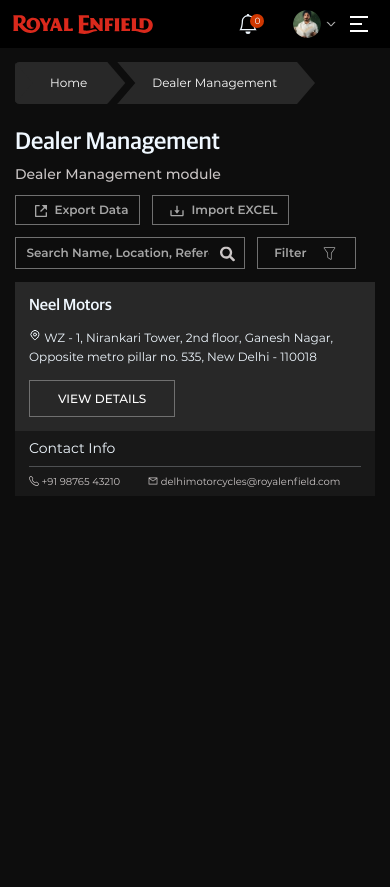
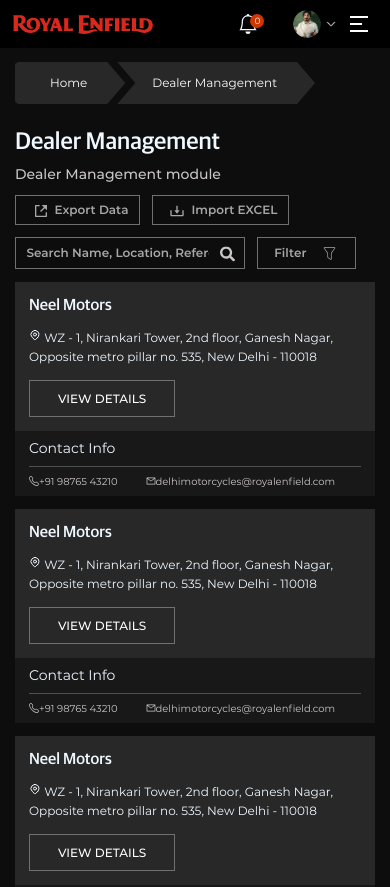
Before and after one commit to nakulsharma95/re-vintage-dashboard-dummy, a Next.js app: page /dealer-management in a window 390 px wide. Shown: the top 887 px of the page. Before the commit the page ends 844 px from the top, so only its background shows below. Built offline with nearby package versions, Linux system fonts and the light colour scheme.

Commit message:
fix: escalationcards data

```diff
--- a/components/dealClosure/dealFilter/index.jsx
+++ b/components/dealClosure/dealFilter/index.jsx
@@ -6,8 +6,13 @@ import styles from './style.module.scss';
 function DealFilter(props) {
   return (
     <div className={styles.dealFilterMain}>
+      {props.singleTitle && (
       <h3 className={styles.singleTitle}>{props.singleTitle}</h3>
+      )}
+      {props.title && (
       <h4 className={styles.dealFilterTitle}>{props.title}</h4>
+
+      )}
       {props.isSortButton && (
         <div className={styles.sortTabBtnBox}>
           <Button variant="primary" className={styles.viewTabBtn}>
--- a/components/dealer-management/mobileDealerCard/index.jsx
+++ b/components/dealer-management/mobileDealerCard/index.jsx
@@ -5,22 +5,25 @@ import { BsTelephone } from "react-icons/bs";
 
 import styles from './style.module.scss';
 
-function MobileDealerCard() {
+function MobileDealerCard(props) {
   return (
 	<div className={styles.dealerCard}>
+		<div className={styles.dealerCard_container}>
 		<div className={styles.dealerCardHead}>
-			<h5 className={styles.dealerCardTitle} >Neel Motors</h5>
-			<p className={styles.dealerCardLocation}><HiOutlineLocationMarker className='mb-2' /> WZ - 1, Nirankari Tower, 2nd floor, Ganesh Nagar, Opposite metro pillar no. 535, New Delhi - 110018</p>
+			<h5 className={styles.dealerCardTitle}>{props.title} </h5>
+			<p className={styles.dealerCardLocation}><HiOutlineLocationMarker className='mb-2' /> {props.location} </p>
 			<button className={styles.dealerCardBtn}>VIEW DETAILS</button>
 		</div>
 		<div className={styles.dealerCardFooter}>
 			<p className={styles.dealerContactInfo}>Contact Info</p>
 			<hr className={styles.dealerCardFooterLine}/>
 			<div className='d-flex'>
-				<p className={`${styles.dealerContactNo} me-3`} ><BsTelephone className='mb-1' /> +91 98765 43210</p>
-				<p className={`${styles.dealerContactNo} ms-3`}><AiOutlineMail className='mb-1' /> delhimotorcycles@royalenfield.com</p>
+				<p className={`${styles.dealerContactNo} me-3`} ><BsTelephone className='mb-1' />{props.mobile} </p>
+				<p className={`${styles.dealerContactNo} ms-3`}><AiOutlineMail className='mb-1' />{props.email} </p>
 			</div>
 		</div>
+		</div>
+
 	</div>
   )
 }
--- a/components/dealer-management/mobileDealerCard/style.module.scss
+++ b/components/dealer-management/mobileDealerCard/style.module.scss
@@ -7,12 +7,17 @@
 
    @include tablet{
 	display: block;
+
+   }
+   @include mobile{
+	display: block;
    }
 	p{
 		margin: 0;
 	}
+
 	.dealerCardHead{
-		background-color: #282828;
+		background-color: $gray-28;
 		padding: 1rem;
 
 		.dealerCardTitle{
@@ -24,26 +29,26 @@
 		}
 		.dealerCardBtn{
 			background-color: transparent;
-			border: 1px solid #707070;
+			border: 1px solid $gray-70;
 			font-weight: 500;
-			color: #FFFFFF;
+			color: $white;
 			font-size: 12px;
 			padding:0.6rem 2rem;
 		}
 	}
 	.dealerCardFooter{
-		background-color: #181818;
+		background-color: $gray-18;
 		padding: 0.5rem 1rem;
 		.dealerCardFooterLine{
 			margin: 0.5rem 0;
 		}
 		.dealerCardContact{
 			font-size: 12px;
-			color: #CBC6C6;
+			color: $gray-cb;
 		}
 		.dealerContactNo{
 			font-size: 10px;
-			color: #CBC6C6;
+			color: $gray-cb;
 		}
 	}
 }
--- a/pages/dealer-management/index.jsx
+++ b/pages/dealer-management/index.jsx
@@ -14,6 +14,36 @@ import MobileDealerCard from '../../components/dealer-management/mobileDealerCar
 import styles from './style.module.scss';
 
 function DealerManagement() {
+  const mobileDealerCard = [
+    {
+      title: 'Neel Motors',
+      location:
+        'WZ - 1, Nirankari Tower, 2nd floor, Ganesh Nagar, Opposite metro pillar no. 535, New Delhi - 110018',
+      mobile: '+91 98765 43210',
+      email: 'delhimotorcycles@royalenfield.com',
+    },
+    {
+      title: 'Neel Motors',
+      location:
+        'WZ - 1, Nirankari Tower, 2nd floor, Ganesh Nagar, Opposite metro pillar no. 535, New Delhi - 110018',
+      mobile: '+91 98765 43210',
+      email: 'delhimotorcycles@royalenfield.com',
+    },
+    {
+      title: 'Neel Motors',
+      location:
+        'WZ - 1, Nirankari Tower, 2nd floor, Ganesh Nagar, Opposite metro pillar no. 535, New Delhi - 110018',
+      mobile: '+91 98765 43210',
+      email: 'delhimotorcycles@royalenfield.com',
+    },
+    {
+      title: 'Neel Motors',
+      location:
+        'WZ - 1, Nirankari Tower, 2nd floor, Ganesh Nagar, Opposite metro pillar no. 535, New Delhi - 110018',
+      mobile: '+91 98765 43210',
+      email: 'delhimotorcycles@royalenfield.com',
+    },
+  ];
   return (
     <div>
       <Breadcrumb title="Dealer Management" />
@@ -28,8 +58,18 @@ function DealerManagement() {
         <FilterButton />
       </HeaderPrimary>
 
-      <MobileDealerCard />
-      <div className='d-none d-lg-block'>
+      {mobileDealerCard.map((item) => (
+        <div className={styles.mobileDealerCard}>
+          <MobileDealerCard
+            title={item.title}
+            location={item.location}
+            mobile={item.mobile}
+            email={item.email}
+          />
+        </div>
+      ))}
+
+      <div className="d-none d-lg-block">
         <div className="custom-tab-style">
           <Tabs
             className="mb-3"
@@ -54,7 +94,6 @@ function DealerManagement() {
           </Tabs>
         </div>
       </div>
-
     </div>
   );
 }
--- a/pages/dealer-management/style.module.scss
+++ b/pages/dealer-management/style.module.scss
@@ -0,0 +1,10 @@
+@import '../../styles/variables/colors';
+@import '../../styles/variables//mixins';
+
+.mobileDealerCard{
+	@include tablet{
+		// display: grid;
+		// grid-template-columns: 1fr 1fr;
+		// gap: 1rem;
+	   }
+}
```
Also changed, not shown: components/escalation/escalationCard/index.jsx (+9 -9 lines), pages/escalation/index.jsx (+57 -5 lines). Lines whose indentation alone changed are shown as unchanged.
